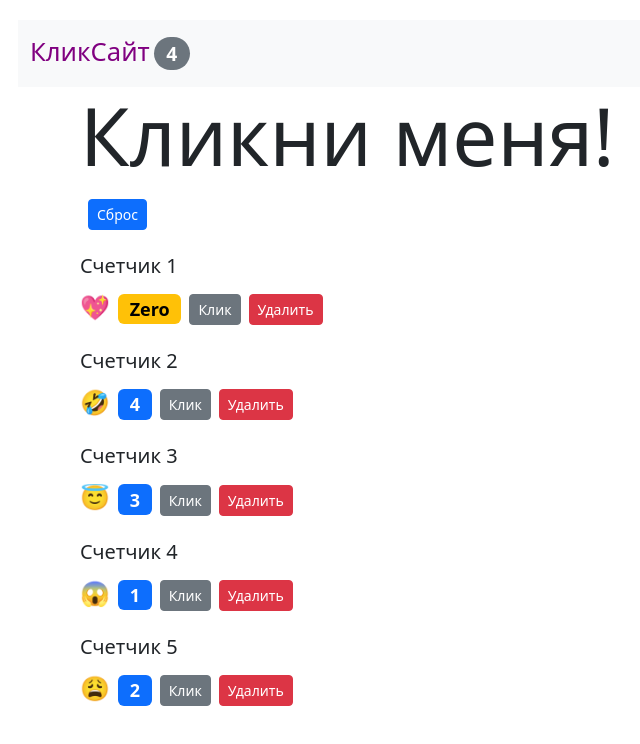
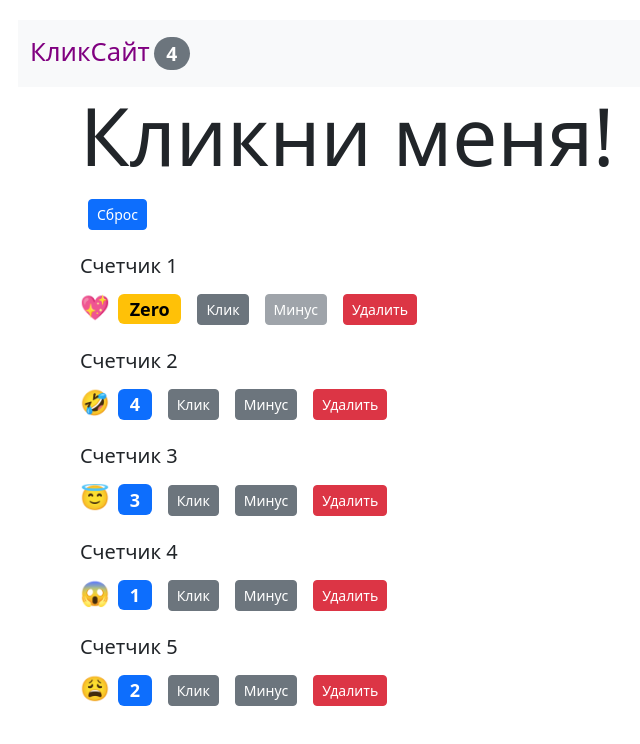
Before and after one commit to aleksmn/ReactCourse, a React (Create React App) app in the folder 04-components/: page / in a window 1280 px wide. Shown: the top 744 px of the page, without its empty margins (2-642 px from the left). Built offline with nearby package versions, Linux system fonts and the light colour scheme.

Commit message:
add decrement

```diff
--- a/04-components/src/App.js
+++ b/04-components/src/App.js
@@ -37,6 +37,15 @@
     this.setState({ counters })
   };
 
+  handleDecrement = (counter) => {
+
+    const counters = [...this.state.counters];
+    const index = counters.indexOf(counter);
+    counters[index].value--;
+    // console.log(counters[index]);
+    this.setState({ counters })
+  };
+
 
   handleReset = () => {
     const counters = this.state.counters.map(c => {
@@ -65,6 +74,7 @@
             counters={this.state.counters}
             onReset={this.handleReset}
             onIncrement={this.handleIncrement}
+            onDecrement={this.handleDecrement}
             onDelete={this.handleDelete}
           />
         </main>
--- a/04-components/src/components/counter.jsx
+++ b/04-components/src/components/counter.jsx
@@ -10,8 +10,19 @@
                 {this.props.children}
                 <span>{this.props.counter.type}</span>
                 <span className={this.getBadgeClasses()}>{this.formatCount()}</span>
-                <button onClick={() => this.props.onIncrement(this.props.counter)} className="btn btn-secondary btn-sm">Клик</button>
-                <button onClick={() => this.props.onDelete(this.props.counter.id)} className="btn btn-danger btn-sm m-2">Удалить</button>
+                <button
+                    onClick={() => this.props.onIncrement(this.props.counter)}
+                    className="btn btn-secondary btn-sm m-2">Клик
+                </button>
+                <button
+                    onClick={() => this.props.onDecrement(this.props.counter)}
+                    className="btn btn-secondary btn-sm m-2"
+                    disabled={this.props.counter.value === 0 ? 'disabled' : '' }>Минус
+                </button>
+                <button
+                    onClick={() => this.props.onDelete(this.props.counter.id)}
+                    className="btn btn-danger btn-sm m-2">Удалить
+                </button>
 
             </div>
         );
--- a/04-components/src/components/counters.jsx
+++ b/04-components/src/components/counters.jsx
@@ -17,7 +17,8 @@
                         key={counter.id}
                         counter={counter}
                         onDelete={this.props.onDelete}
-                        onIncrement={this.props.onIncrement}>
+                        onIncrement={this.props.onIncrement}
+                        onDecrement={this.props.onDecrement}>
 
                         <h4 className='lead mt-3'>Счетчик {counter.id}</h4>
 
```
